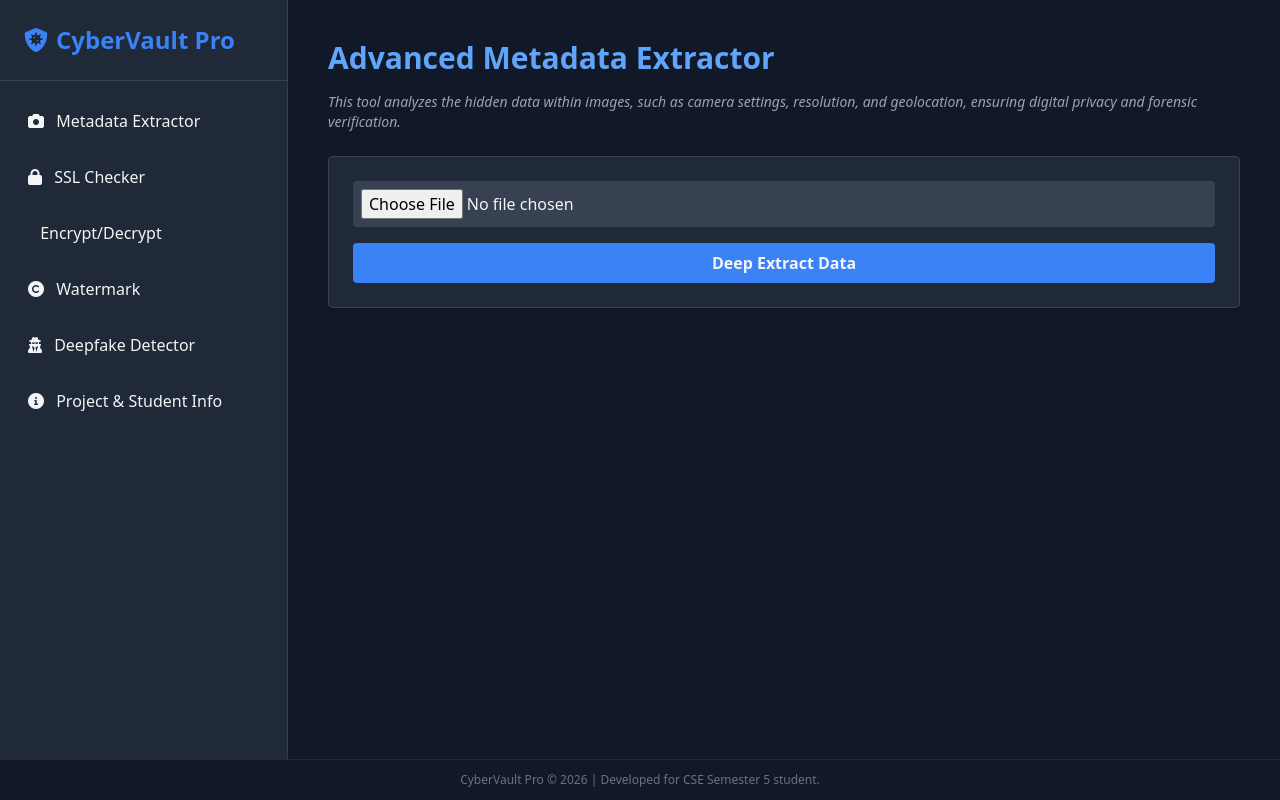
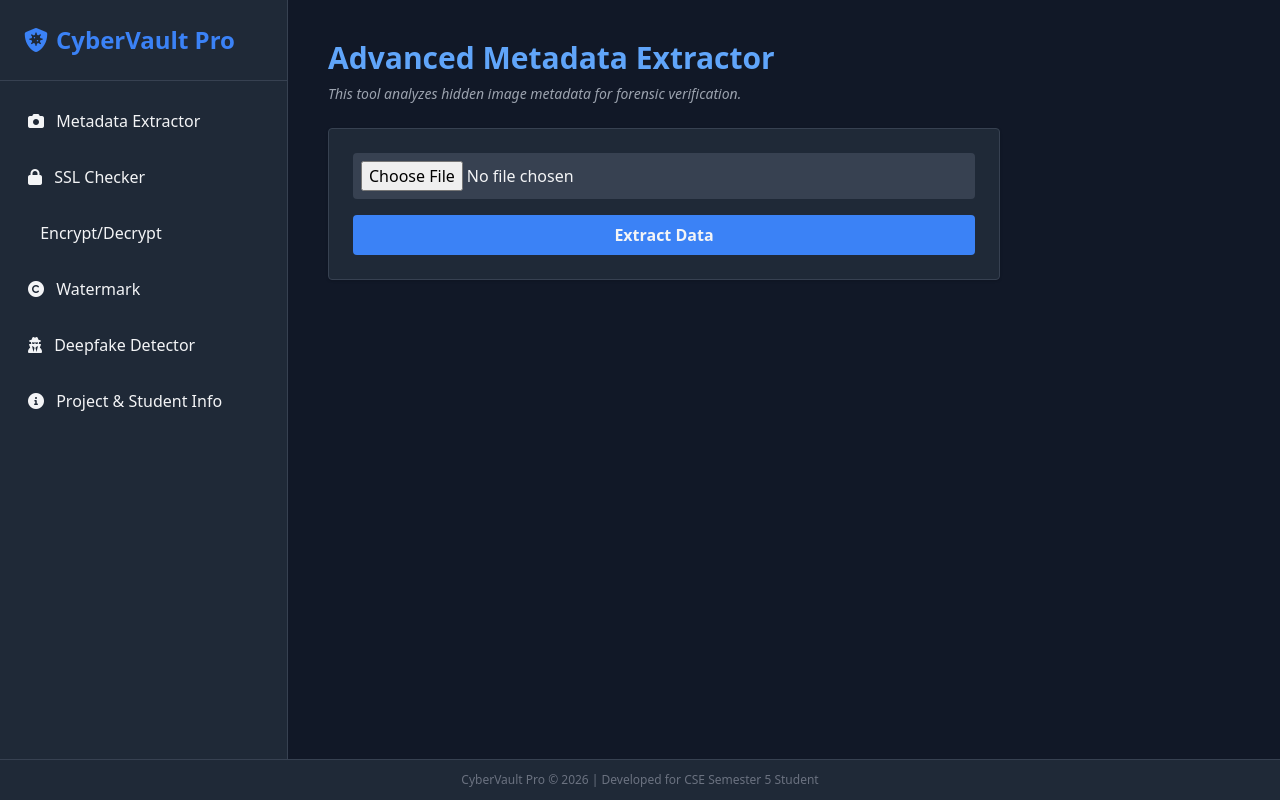
Before and after one commit to Harshjoshi48/Secure-Media-Scanner, a Python web app: template templates/index.html in a window 1280 px wide. Run offline with Jinja, Linux system fonts and the light colour scheme; the template is opened without the code that fills it, so the values that code supplies are empty; some libraries are stand-ins or nearby versions.

Commit message:
Update index.html

```diff
--- a/templates/index.html
+++ b/templates/index.html
@@ -1,14 +1,15 @@
 <!DOCTYPE html>
-<html lang="gu">
+<html lang="en">
 <head>
     <meta charset="UTF-8">
-    <title>Cybersecurity & Forensics Toolkit</title>
+    <title>CyberVault Pro | Security Toolkit</title>
     <script src="https://cdn.tailwindcss.com"></script>
     <link href="https://cdnjs.cloudflare.com/ajax/libs/font-awesome/6.0.0/css/all.min.css" rel="stylesheet">
     <style>.tab-content { display: none; } .active-tab { display: block; }</style>
 </head>
-<body class="bg-gray-900 text-gray-100 flex h-screen overflow-hidden font-sans">
+<body class="bg-gray-900 text-gray-100 flex flex-col h-screen overflow-hidden font-sans">
 
+    <div class="flex flex-1 overflow-hidden">
         <aside class="w-72 bg-gray-800 border-r border-gray-700 flex flex-col">
             <div class="p-6 border-b border-gray-700 text-2xl font-bold text-blue-500">
                 <i class="fas fa-shield-virus mr-2"></i>CyberVault Pro
@@ -19,31 +20,26 @@
                 <button onclick="showTab('crypto')" class="w-full text-left p-3 rounded hover:bg-gray-700"><i class="fas fa-file-shield mr-2"></i> Encrypt/Decrypt</button>
                 <button onclick="showTab('watermark')" class="w-full text-left p-3 rounded hover:bg-gray-700"><i class="fas fa-copyright mr-2"></i> Watermark</button>
                 <button onclick="showTab('deepfake')" class="w-full text-left p-3 rounded hover:bg-gray-700"><i class="fas fa-user-secret mr-2"></i> Deepfake Detector</button>
-            <button onclick="showTab('info')" class="w-full text-left p-3 rounded hover:bg-gray-700"><i class="fas fa-info-circle mr-2"></i> Project & Student Info
-</button>
+                <button onclick="showTab('info')" class="w-full text-left p-3 rounded hover:bg-gray-700"><i class="fas fa-info-circle mr-2"></i> Project & Student Info</button>
             </nav>
         </aside>
 
         <main class="flex-1 overflow-y-auto p-10 bg-gray-900">
-
             <div id="forensics" class="tab-content active-tab">
-            <h2 class="text-3xl font-bold mb-4 text-blue-400">Advanced Metadata Extractor</h2>
-            <p class="text-gray-400 mb-6 text-sm italic">
-        This tool analyzes the hidden data within images, such as camera settings,
-        resolution, and geolocation, ensuring digital privacy and forensic verification.
-            </p>
-            <div class="bg-gray-800 p-6 rounded shadow border border-gray-700 w-full">
+                <h2 class="text-3xl font-bold mb-2 text-blue-400">Advanced Metadata Extractor</h2>
+                <p class="text-gray-400 mb-6 text-sm italic">This tool analyzes hidden image metadata for forensic verification.</p>
+                <div class="bg-gray-800 p-6 rounded shadow border border-gray-700 max-w-2xl">
                     <form onsubmit="submitForm(event, '/api/forensics', 'forensicResult')">
                         <input type="file" name="file" class="w-full bg-gray-700 p-2 rounded mb-4" required>
-                    <button type="submit" class="bg-blue-500 px-6 py-2 rounded font-bold w-full">Deep Extract Data</button>
+                        <button type="submit" class="bg-blue-500 px-6 py-2 rounded font-bold w-full">Extract Data</button>
                     </form>
                     <div id="forensicResult" class="mt-4 text-sm text-green-300 bg-black p-4 rounded hidden overflow-x-auto"></div>
                 </div>
             </div>
 
             <div id="ssl" class="tab-content">
-            <h2 class="text-3xl font-bold mb-4 text-green-400">SSL Certificate Checker</h2>
-            <p class="text-gray-400 mb-6 text-sm italic">This utility audits website security by verifying SSL/TLS certificates, checking for expiration dates, and assigning a security grade based on certificate validity</p>
+                <h2 class="text-3xl font-bold mb-2 text-green-400">SSL Certificate Checker</h2>
+                <p class="text-gray-400 mb-6 text-sm italic">Audits website security by verifying SSL/TLS certificates.</p>
                 <div class="bg-gray-800 p-6 rounded shadow max-w-2xl border border-gray-700">
                     <form onsubmit="submitForm(event, '/api/ssl_check', 'sslResult')">
                         <input type="text" name="hostname" placeholder="google.com" class="w-full bg-gray-700 p-3 rounded mb-4" required>
@@ -54,87 +50,65 @@
             </div>
 
             <div id="crypto" class="tab-content">
-            <h2 class="text-3xl font-bold mb-4 text-red-400">File Encrypt / Decrypt</h2>
-            <p class="text-gray-400 mb-6 text-sm italic">Uses AES-based encryption to secure your files. This ensures that sensitive data remains unreadable to unauthorized users without the correct password</p>
+                <h2 class="text-3xl font-bold mb-2 text-red-400">File Encrypt / Decrypt</h2>
+                <p class="text-gray-400 mb-6 text-sm italic">Uses AES-based encryption to secure your files with a password.</p>
                 <div class="bg-gray-800 p-6 rounded shadow max-w-2xl border border-gray-700">
                     <form onsubmit="submitForm(event, '/api/crypto', 'cryptoResult')">
                         <input type="file" name="file" class="w-full bg-gray-700 p-2 rounded mb-4" required>
-                    <input type="password" name="password" placeholder="Secret Key (Password)" class="w-full bg-gray-700 p-2 rounded mb-4" required>
+                        <input type="password" name="password" placeholder="Secret Key" class="w-full bg-gray-700 p-2 rounded mb-4" required>
                         <select name="action" class="w-full bg-gray-700 p-2 rounded mb-4">
                             <option value="encrypt">Encrypt (Lock)</option>
                             <option value="decrypt">Decrypt (Unlock)</option>
                         </select>
                         <button type="submit" class="bg-red-500 px-6 py-2 rounded font-bold w-full">Process File</button>
                     </form>
-                <div id="cryptoResult" class="mt-4 hidden"></div>
+                    <div id="cryptoResult" class="mt-4 hidden text-green-400"></div>
                 </div>
             </div>
 
             <div id="watermark" class="tab-content">
-            <h2 class="text-3xl font-bold mb-4 text-purple-400">Digital Watermarking</h2>
-             <p class="text-gray-400 mb-6 text-sm italic">Protects your intellectual property by embedding a visible watermark text onto your images, helping to establish ownership and prevent unauthorized use</p>
-            <p class="text-gray-400 mb-6 text-sm italic"></p>
+                <h2 class="text-3xl font-bold mb-2 text-purple-400">Digital Watermarking</h2>
+                <p class="text-gray-400 mb-6 text-sm italic">Embeds a visible watermark to protect intellectual property.</p>
                 <div class="bg-gray-800 p-6 rounded shadow max-w-2xl border border-gray-700">
                     <form onsubmit="submitForm(event, '/api/watermark', 'watermarkResult')">
                         <input type="file" name="image" class="w-full bg-gray-700 p-2 rounded mb-4" required>
                         <input type="text" name="text" placeholder="Watermark Text" class="w-full bg-gray-700 p-2 rounded mb-4" required>
                         <button type="submit" class="bg-purple-500 px-6 py-2 rounded font-bold w-full">Apply Watermark</button>
                     </form>
-                <div id="watermarkResult" class="mt-4 hidden"></div>
+                    <div id="watermarkResult" class="mt-4 hidden text-green-400"></div>
                 </div>
             </div>
 
             <div id="deepfake" class="tab-content">
-            <h2 class="text-3xl font-bold mb-4 text-pink-400">Deepfake Detection</h2>
-            <p class="text-gray-400 mb-6 text-sm italic">Utilizes Error Level Analysis (ELA) to identify discrepancies in image compression, allowing you to detect if an image has been digitally altered or photoshopped."</p>
-            <div class="bg-gray-800 p-6 rounded shadow border border-gray-700 w-full">
+                <h2 class="text-3xl font-bold mb-2 text-pink-400">Deepfake Detection</h2>
+                <p class="text-gray-400 mb-6 text-sm italic">Uses Error Level Analysis (ELA) to detect image manipulation.</p>
+                <div class="bg-gray-800 p-6 rounded shadow max-w-2xl border border-gray-700">
                     <form onsubmit="submitForm(event, '/api/deepfake', 'deepfakeResult')">
                         <input type="file" name="image" class="w-full bg-gray-700 p-2 rounded mb-4" required>
                         <button type="submit" class="bg-pink-500 px-6 py-2 rounded font-bold w-full">Run Analysis</button>
                     </form>
-                <div id="deepfakeResult" class="mt-4 text-sm text-pink-300 bg-black p-4 rounded hidden break-words"></div>
-            </div>
-        </div>
-        <div id="info" class="tab-content">
-    <h2 class="text-3xl font-bold mb-8 text-yellow-400">Student Profile</h2>
-
-    <div class="max-w-md bg-gray-800 rounded-xl shadow-2xl border border-gray-700 overflow-hidden transform transition hover:scale-105">
-        <div class="bg-blue-600 p-6 text-center">
-            <div class="w-24 h-24 bg-white rounded-full mx-auto flex items-center justify-center text-4xl text-blue-600 mb-4 shadow-lg">
-                <i class="fas fa-user-graduate"></i>
-            </div>
-            <h3 class="text-2xl font-bold text-white">Joshi Harsh Navinbhai</h3>
-            <p class="text-blue-100 italic">CSE Student - 5th Semester</p>
-        </div>
-
-        <div class="p-6 space-y-4">
-            <div class="flex items-center text-gray-300">
-                <i class="fas fa-envelope w-8 text-yellow-400"></i>
-                <span>hj195344@gmail.com</span>
-            </div>
-            <div class="flex items-center text-gray-300">
-                <i class="fas fa-phone w-8 text-yellow-400"></i>
-                <span>9558825116</span>
-            </div>
-            <div class="flex items-center text-gray-300">
-                <i class="fas fa-university w-8 text-yellow-400"></i>
-                <span>K.D.POLYTECHNIC, PATAN </span>
-            </div>
-            <div class="flex items-start text-gray-300">
-                <i class="fas fa-map-marker-alt w-8 text-yellow-400 mt-1"></i>
-                <span>Opposite T. B. Hospital,Krishnanagar Society,Hemchandracharya North Gujarat University Road,Patan, Gujarat - 384265</span>
+                    <div id="deepfakeResult" class="mt-4 text-sm text-pink-300 bg-black p-4 rounded hidden"></div>
                 </div>
             </div>
 
-        <div class="bg-gray-700 p-4 text-center text-xs text-gray-400">
-            Diploma in Computer Science & Engineering (CSE)
+            <div id="info" class="tab-content">
+                <h2 class="text-3xl font-bold mb-8 text-yellow-400">Student Profile</h2>
+                <div class="max-w-md bg-gray-800 rounded-xl shadow-2xl border border-gray-700 p-6">
+                    <h3 class="text-2xl font-bold text-white mb-2">Joshi Harsh Navinbhai</h3>
+                    <p class="text-blue-400 italic mb-4">CSE Student - 5th Semester</p>
+                    <div class="space-y-3 text-gray-300">
+                        <p><i class="fas fa-envelope w-6 text-yellow-400"></i> hj195344@gmail.com</p>
+                        <p><i class="fas fa-phone w-6 text-yellow-400"></i> 9558825116</p>
+                        <p><i class="fas fa-university w-6 text-yellow-400"></i> K.D.POLYTECHNIC, PATAN</p>
                     </div>
                 </div>
             </div>
-    <footer class="fixed bottom-0 left-0 right-0 bg-gray-900 p-3 text-center text-gray-500 text-xs border-t border-gray-800">
-    CyberVault Pro © 2026 | Developed for CSE Semester 5  student.
+        </main>
+    </div>
+
+    <footer class="bg-gray-800 p-3 text-center text-gray-500 text-xs border-t border-gray-700">
+        CyberVault Pro © 2026 | Developed for CSE Semester 5 Student
     </footer>
-    </main>
 
     <script>
         function showTab(tabId) {
@@ -151,27 +125,25 @@
             const formData = new FormData(e.target);
             try {
                 const res = await fetch(url, { method: 'POST', body: formData });
-
-        // જો યુઆરએલ ક્રિપ્ટો (Encryption/Decryption) કે વોટરમાર્ક હોય
-        if (url === '/api/crypto' || url === '/api/watermark') {
-            const blob = await res.blob(); // ફાઈલને બાઈનરી ડેટા (Blob) તરીકે લો
+                if (url === '/api/crypto' || url === '/api/watermark' || url === '/api/deepfake') {
+                    // For file download responses
+                    const blob = await res.blob();
                     const link = document.createElement('a');
                     link.href = URL.createObjectURL(blob);
-            link.download = "processed_file"; // ફાઈલનું નામ
+                    link.download = "processed_file";
                     link.click();
-            resDiv.innerHTML = `<span class="text-green-400">File processed and download started!</span>`;
-        }
-        // જો SSL ચેક જેવું સામાન્ય JSON રિઝલ્ટ હોય
-        else {
+                    resDiv.innerHTML = `<span class="text-green-400">Process successful! Download started.</span>`;
+                } else {
+                    // For JSON responses
                     const data = await res.json();
-            if (url === '/api/ssl_check' && data.status === "success") {
-                resDiv.innerHTML = `<div class="p-4 bg-gray-900 border border-green-500">Security Grade: ${data.SECURITY_GRADE}<br>Domain: ${data.DOMAIN}</div>`;
+                    if (url === '/api/ssl_check') {
+                        resDiv.innerHTML = `<div class="p-4 bg-gray-900 border border-green-500">Grade: ${data.SECURITY_GRADE}<br>Domain: ${data.DOMAIN}</div>`;
                     } else {
                         resDiv.innerHTML = `<pre class="text-xs">${JSON.stringify(data, null, 2)}</pre>`;
                     }
                 }
             } catch (err) {
-        resDiv.innerHTML = `<span class="text-red-500">Error: Could not process request.</span>`;
+                resDiv.innerHTML = `<span class="text-red-500">Error processing request.</span>`;
             }
         }
     </script>
```
Lines whose indentation alone changed are shown as unchanged.
